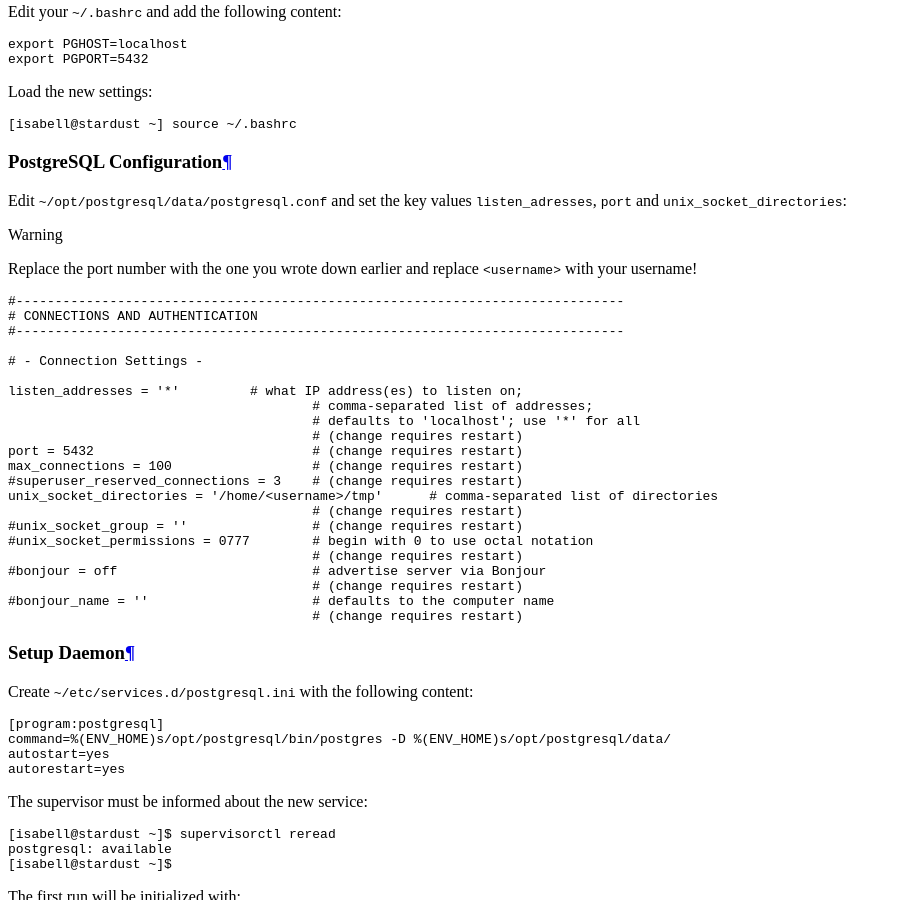
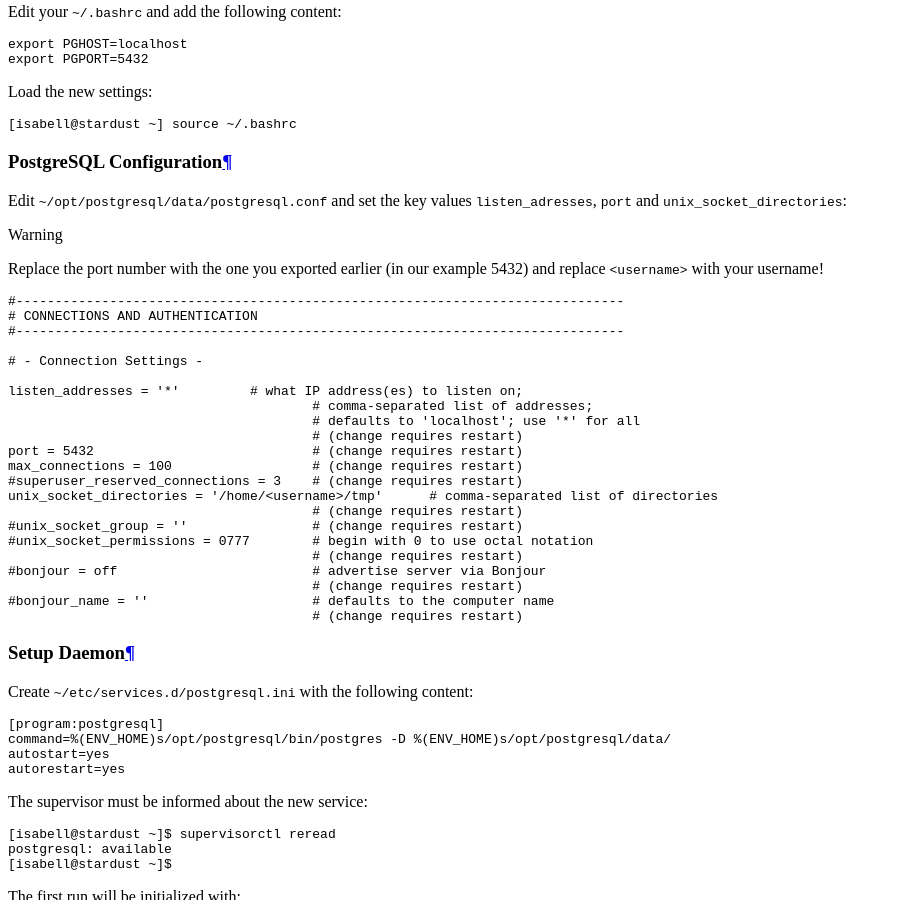
Before and after one commit to Uberspace/lab, a Sphinx documentation site: the page built from source/guide_postgresql.rst, in a window 1280 px wide and 900 px high, scrolled down 5009 px. Shown: the whole window, without its empty margins (0-901 px from the left). Built offline with Sphinx 7.4.7 and the Read the Docs theme 2.0.0, drawn with Linux system fonts in a browser that asks for light colours.

Commit message:
added minor clarification

```diff
--- a/source/guide_postgresql.rst
+++ b/source/guide_postgresql.rst
@@ -212,7 +212,7 @@ PostgreSQL Configuration
 
 Edit ``~/opt/postgresql/data/postgresql.conf`` and set the key values ``listen_adresses``, ``port`` and ``unix_socket_directories``:
 
-.. warning:: Replace the port number with the one you wrote down earlier and replace ``<username>`` with your username!
+.. warning:: Replace the port number with the one you exported earlier (in our example 5432) and replace ``<username>`` with your username!
 
 .. code-block:: postgres
  :emphasize-lines: 7,11,14
```
